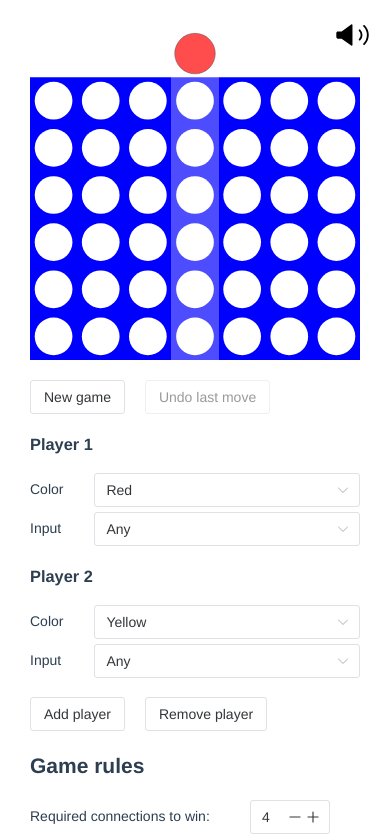
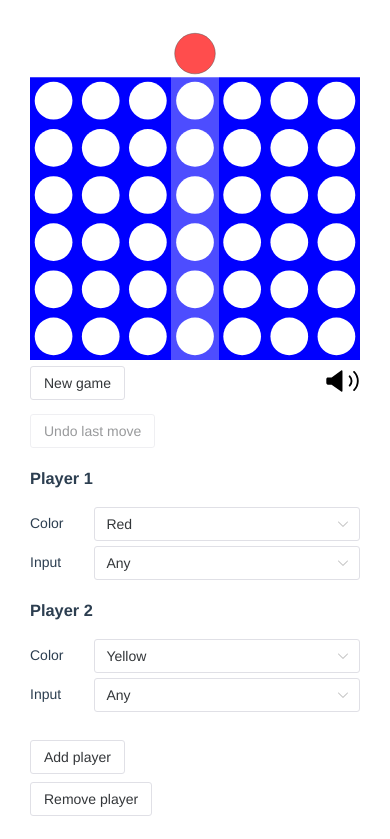
Before and after one commit to rosell-dk/connect-4, a Vue app: page / in a window 390 px wide. Shown: the top 839 px of the page. Built offline with nearby package versions, Linux system fonts and the light colour scheme.

Commit message:
the mute button should not be too far to the right

```diff
--- a/src/components/ActionBar.vue
+++ b/src/components/ActionBar.vue
@@ -1,6 +1,6 @@
 <script setup lang="ts">
 import { ref, reactive } from 'vue'
-import { NButton, NSelect, NSlider } from 'naive-ui'
+import { NButton, NSelect, NSlider, NSpace } from 'naive-ui'
 
 import { useGameStore } from '../stores/GameStore.js'
 import MuteButton from './MuteButton.vue'
@@ -73,25 +73,32 @@ function onRemovePlayerClick() {
         <n-select v-model:value="gameStore.players[index].inputMethod" :options="inputMethods" />
       </div>
     </div>
-    <p>
+    <br>
+    <n-space vertical>
       <n-button @click="onAddPlayerClick">Add player</n-button>
-    </p>
-    <p>
       <n-button @click="onRemovePlayerClick">Remove player</n-button>
-    </p>
+    </n-space>
   </div>
 </template>
 
 <style scoped lang="scss">
 .action-bar {
-  width: 160px;
+  width: 240px;
   text-align: left;
+  position: relative;
 
+  @media (max-width: 600px) {
+    width: auto;
+  }
+
+  p {
+    margin-top: 0;
+  }
   & > .mute-button {
     text-align: right;
     position: absolute;
-    right: 20px;
-    top: 20px;
+    right: 0px;
+    top: 0px;
   }
 
   & label {
@@ -109,16 +116,4 @@ function onRemovePlayerClick() {
     }
   }
 }
-
-@media (max-width: 600px) {
-  .action-bar {
-    width: auto;
-
-    & > p {
-      display: inline-block;
-      margin-right: 20px;
-      margin-bottom: 0;
-    }
-  }
-}
 </style>
```
